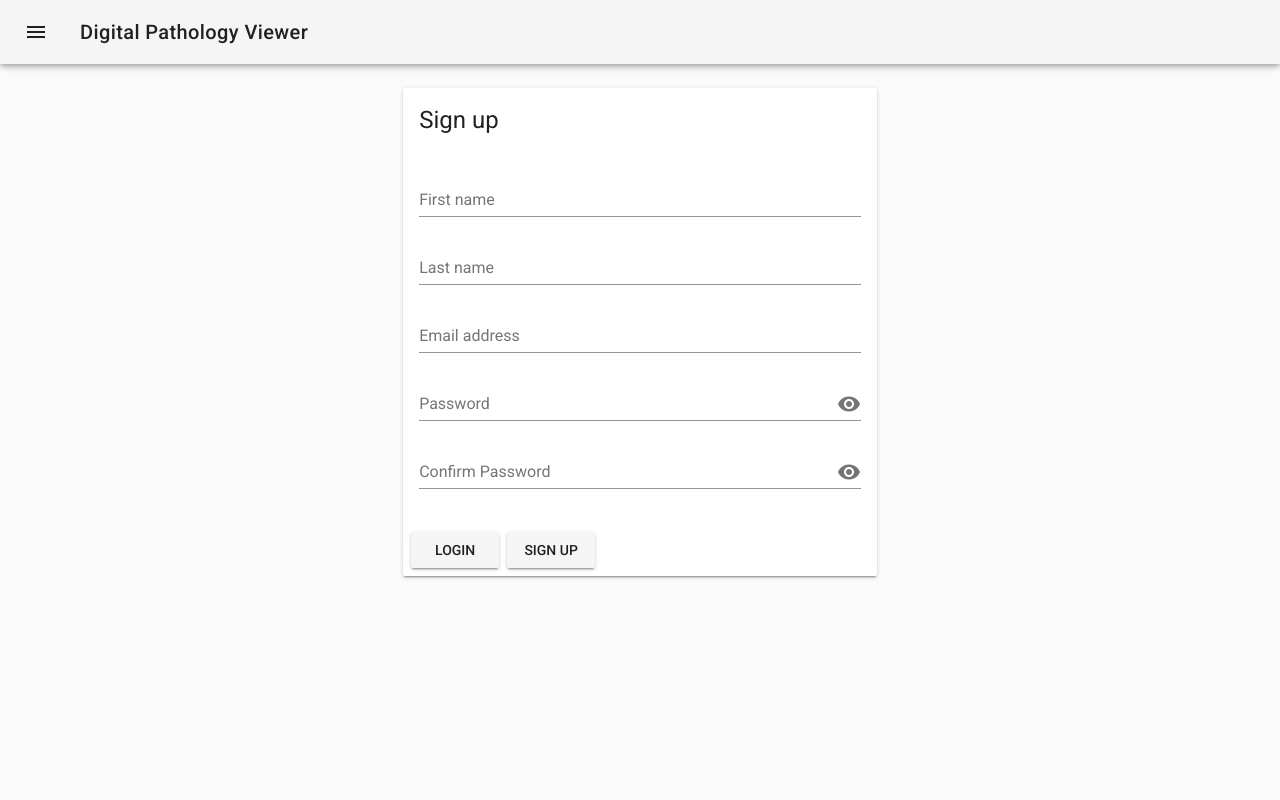
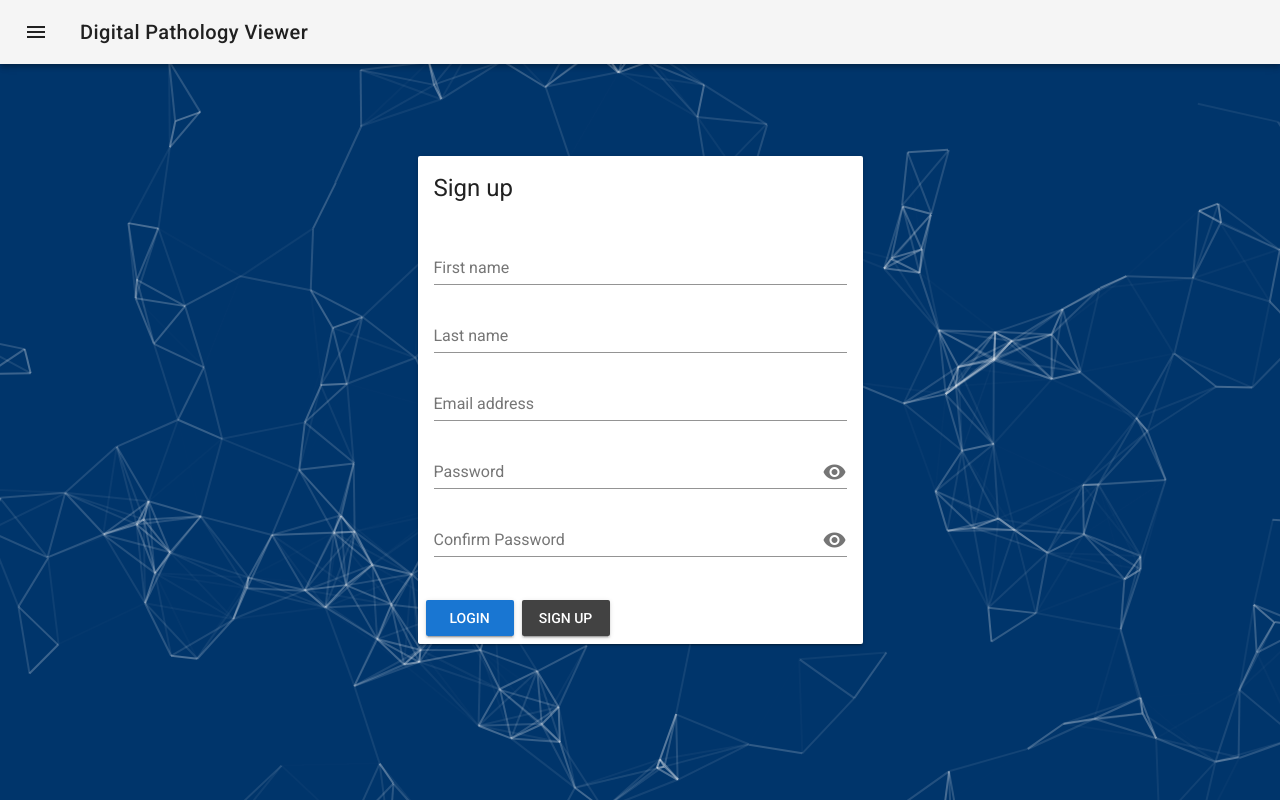
Before and after one commit to rminami/JHProject-FE, a Vue app: page /signup in a window 1280 px wide. Built offline with nearby package versions, Linux system fonts and the light colour scheme.

Commit message:
Fixed particles so that they now appear as in the original

```diff
--- a/src/components/Login.vue
+++ b/src/components/Login.vue
@@ -1,5 +1,5 @@
 <template>
-  <div id="particles-js">
+  <div id="particles">
     <v-container class="inside">
       <v-layout row justify-space-around>
         <v-flex xs5>
@@ -13,14 +13,18 @@
                   name="login"
                   label="Email address"
                   type="email"
+                  autocomplete="username"
                   :rules="[rules.required, rules.email]"
+                  aria-label="Email address"
                 ></v-text-field>
                 <v-text-field
                   name="password"
                   label="Password"
+                  autocomplete="current-password"
                   :append-icon="pwdHidden ? 'visibility' : 'visibility_off'"
                   :append-icon-cb="() => (pwdHidden = !pwdHidden)"
                   :type="pwdHidden ? 'password' : 'text'"
+                  aria-label="Password"
                 ></v-text-field>
               </v-form>
             </v-card-text>
@@ -51,13 +55,11 @@ export default {
     }
   },
   mounted() {
-    this.$nextTick(() => {
-      this.initParticleJS()
-    })
+    this.initParticleJS()
   },
   methods: {
     initParticleJS() {
-      particlesJS('particles-js', {
+      particlesJS('particles', {
         particles: {
           number: {
             value: 200
@@ -142,26 +144,24 @@ export default {
 
 </script>
 
-<style>
-.canvas {
-  display: block;
-}
+<style lang="stylus" scoped>
+.canvas
+  display: block
 
-#particles-js {
-  position: fixed;
-  width: 100%;
-  height: 100%;
-  background: #00356B;
-	background-size: cover;
-}
+#particles
+  position: fixed
+  width: 100%
+  height: 100%
+  background: #00356B
+  background-size: cover
 
-.inside {
-  position: fixed;
-  top: 50%;
-  right: 50%;
-  transform: translate(50%, -50%);
-  max-width: 90%;
-  min-width: 40%;
-  padding: 2em 3em;
-}
+.inside
+  position: fixed
+  top: 50%
+  right: 50%
+  transform: translate(50%, -50%)
+  max-width: 90%
+  min-width: 40%
+  padding: 2em 3em
+
 </style>
--- a/src/components/Signup.vue
+++ b/src/components/Signup.vue
@@ -1,5 +1,6 @@
 <template>
-  <v-container>
+  <div id="particles">
+    <v-container class="inside">
       <v-layout row justify-space-around>
         <v-flex xs5>
           <v-card>
@@ -22,36 +23,43 @@
                   name="login"
                   label="Email address"
                   type="email"
+                  autocomplete="username"
                   :rules="[rules.required, rules.email]"
+                  aria-label="Email address"
                 ></v-text-field>
                 <v-text-field
                   name="password"
                   label="Password"
+                  autocomplete="new-password"
                   v-model="pwd"
                   :append-icon="pwdHidden ? 'visibility' : 'visibility_off'"
                   :append-icon-cb="() => (pwdHidden = !pwdHidden)"
                   :type="pwdHidden ? 'password' : 'text'"
                   :rules="[rules.required]"
+                  aria-label="Password"
                 ></v-text-field>
                 <v-text-field
                   name="passwordConf"
                   label="Confirm Password"
+                  autocomplete="new-password"
                   v-model="pwdConf"
                   :append-icon="pwdConfHidden ? 'visibility' : 'visibility_off'"
                   :append-icon-cb="() => (pwdConfHidden = !pwdConfHidden)"
                   :type="pwdConfHidden ? 'password' : 'text'"
                   :rules="[rules.required, rules.pwdConfMatches]"
+                  aria-label="Password"
                 ></v-text-field>
               </v-form>
             </v-card-text>
             <v-card-actions>
-            <v-btn primary>Login</v-btn>
-            <v-btn secondary>Sign up</v-btn>
+              <v-btn color="primary">Login</v-btn>
+              <v-btn color="secondary">Sign up</v-btn>
             </v-card-actions>
           </v-card>
         </v-flex>
       </v-layout>
     </v-container>
+  </div>
 </template>
 
 <script>
@@ -73,5 +81,113 @@ export default {
       }
     }
   },
+  mounted() {
+    this.initParticleJS()
+  },
+  methods: {
+    initParticleJS() {
+      particlesJS('particles', {
+        particles: {
+          number: {
+            value: 200
+          },
+          color: {
+            value: '#191970'
+          },
+          shape: {
+            type: 'square',
+            stroke: {
+              width: 1,
+              color: '#cccccc'
+            }
+          },
+          opacity: {
+            value: 0.5,
+            random: true,
+            anim: {
+              enable: true,
+              speed: 1
+            }
+          },
+          size: {
+            value: 50
+          },
+          line_linked: {
+            enable: true,
+            distance: 100,
+            color: '#ffffff',
+            opacity: 0.4,
+            width: 2
+          },
+          move: {
+            enable: true,
+            speed: 3
+          }
+        },
+        interactivity: {
+          detect_on: 'canvas',
+          events: {
+            onhover: {
+              enable: false,
+              mode: 'repulse'
+            },
+            onclick: {
+              enable: true,
+              mode: 'push'
+            },
+            resize: true
+          },
+          modes: {
+            grab: {
+              distance: 100,
+              line_linked: {
+                opacity: 5,
+                color: '#d45b0b',
+                size: {
+                  value: 20
+                }
+              }
+            },
+            bubble: {
+              distance: 50,
+              size: 20,
+              duration: 2,
+              opacity: 8,
+              speed: 3
+            },
+            repulse: {
+              distance: 10,
+              duration: 0.4
+            },
+            push: {
+              particles_nb: 4
+            }
+          }
+        }
+      })
+    }
+  }
 }
 </script>
+
+<style lang="stylus" scoped>
+.canvas
+  display: block
+
+#particles
+  position: fixed
+  width: 100%
+  height: 100%
+  background: #00356B
+  background-size: cover
+
+.inside
+  position: fixed
+  top: 50%
+  right: 50%
+  transform: translate(50%, -50%)
+  max-width: 90%
+  min-width: 40%
+  padding: 2em 3em
+
+</style>
```
Lines whose indentation alone changed are shown as unchanged.
